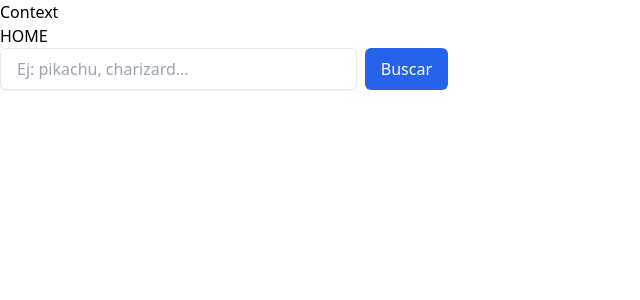
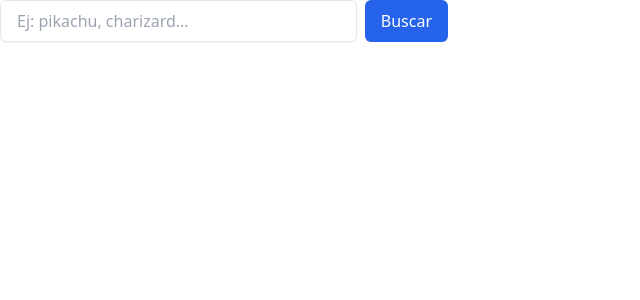
Before and after one commit to Facugarciar0805/Pokemon-api, a React (Vite) app: page / in a window 1280 px wide. Shown: the top 300 px of the page, without its empty margins (0-640 px from the left). Built offline with nearby package versions, Linux system fonts and the light colour scheme.

Commit message:
arreglado app.tsx
Signed-off-by: Facugarciar0805 <facugarciar@gmail.com>

```diff
--- a/src/App.tsx
+++ b/src/App.tsx
@@ -1,20 +1,14 @@
 import './App.css'
-import {SearchBar} from "./components/SearchBar.tsx";
-import {BrowserRouter, Routes, Route} from "react-router-dom";
-import Home from "./pages/Home.tsx";
-import PokemonDetail from "./pages/PokemonDetail.tsx";
+import {BrowserRouter} from "react-router-dom";
+import AppRouter from "./router";
 
 
 function App() {
   return (
     <>
-        <BrowserRouter>                                                                                                            Context
-            <Routes>                                                                                                                 15,704 tokens
-                <Route path="/" element={<Home />} />                                                                                  8% used
-                <Route path="/pokemon/:name" element={<PokemonDetail />} />                                                            $0.00 spent
-            </Routes>
+        <BrowserRouter>
+            <AppRouter/>
         </BrowserRouter>
-        <SearchBar isLoading={false} onSearch={()=>{console.log("hola")}}/>
     </>
   )
 }
--- a/src/pages/Home.tsx
+++ b/src/pages/Home.tsx
@@ -1,4 +1,8 @@
+import {SearchBar} from "../components/SearchBar.tsx";
+
 function Home(){
-    return <div>HOME</div>;
+    return <div>
+        <SearchBar isLoading={false} onSearch={()=>{console.log("hola")}}/>
+    </div>;
 }
 export default Home;
```
